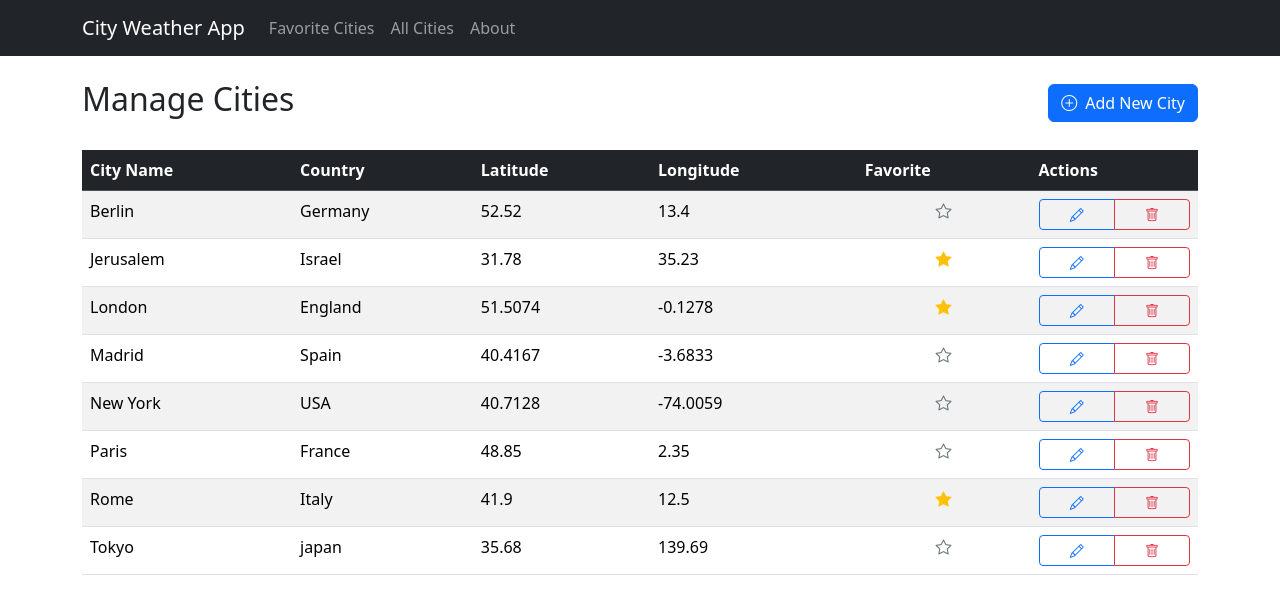
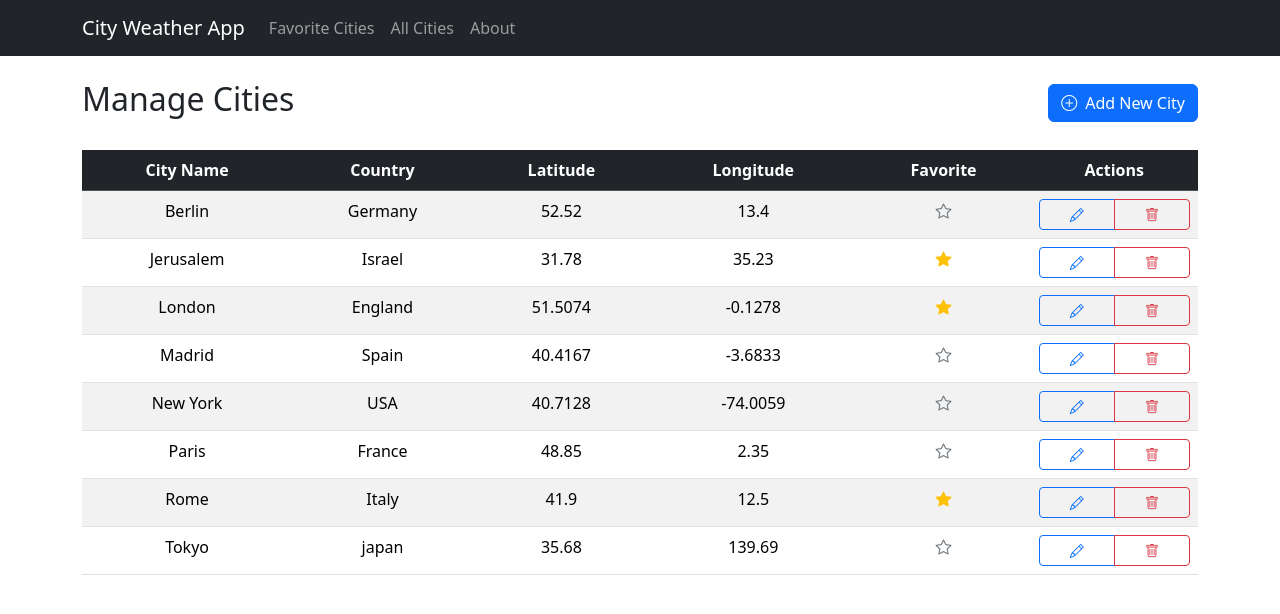
Before and after one commit to benjaminrosin/weather-by-loc, a React (Create React App) app: page /all-cities in a window 1280 px wide. Shown: the top 614 px of the page. Built offline with nearby package versions, Linux system fonts and the light colour scheme.

Commit message:
fix text

```diff
--- a/src/components/AllCities.js
+++ b/src/components/AllCities.js
@@ -153,7 +153,7 @@ function AllCities ({cities, countries, dispatch}) {
                             <div className="alert alert-info">No cities to display</div>
                         ) : (
                             <div className="table-responsive">
-                                <table className="table table-striped table-hover">
+                                <table className="table table-striped table-hover text-center">
                                     <thead className="table-dark">
                                     <tr>
                                         <th>City Name</th>
```
